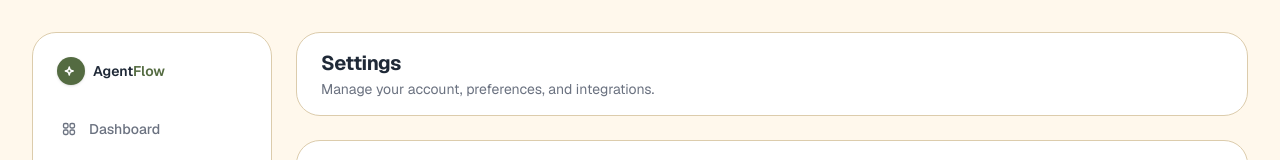
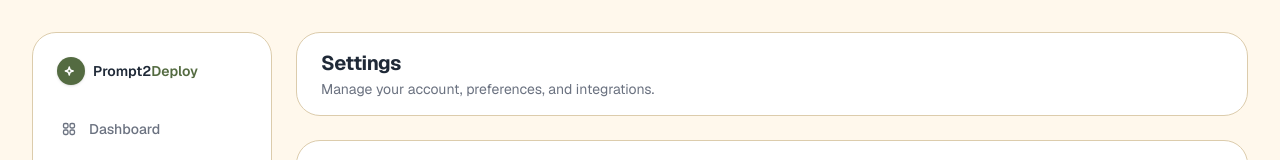
Before and after one commit to lalithavatram-cmd/Frontend, a Next.js app: page /settings in a window 1280 px wide. Shown: the top 160 px of the page. Built offline with nearby package versions, Linux system fonts and the light colour scheme.

Commit message:
fix: rename AgentFlow to Prompt2Deploy in settings sidebar

```diff
--- a/app/settings/page.tsx
+++ b/app/settings/page.tsx
@@ -22,7 +22,7 @@ function Sidebar() {
         <div className="flex h-7 w-7 items-center justify-center rounded-lg bg-[#546B41] shadow-sm">
           <svg className="h-3.5 w-3.5 text-white" fill="none" viewBox="0 0 24 24" stroke="currentColor" strokeWidth={2.5}><path strokeLinecap="round" strokeLinejoin="round" d="M9.813 15.904L9 18.75l-.813-2.846a4.5 4.5 0 00-3.09-3.09L2.25 12l2.846-.813a4.5 4.5 0 003.09-3.09L9 5.25l.813 2.846a4.5 4.5 0 003.09 3.09L15.75 12l-2.846.813a4.5 4.5 0 00-3.09 3.09Z" /></svg>
         </div>
-        <span className="text-sm font-semibold text-[var(--app-text)]">Agent<span className="text-[#546B41]">Flow</span></span>
+        <span className="text-sm font-semibold text-[var(--app-text)]">Prompt2<span className="text-[#546B41]">Deploy</span></span>
       </Link>
       <nav className="mt-4 space-y-1">
         {NAV.map((item) => {
```
